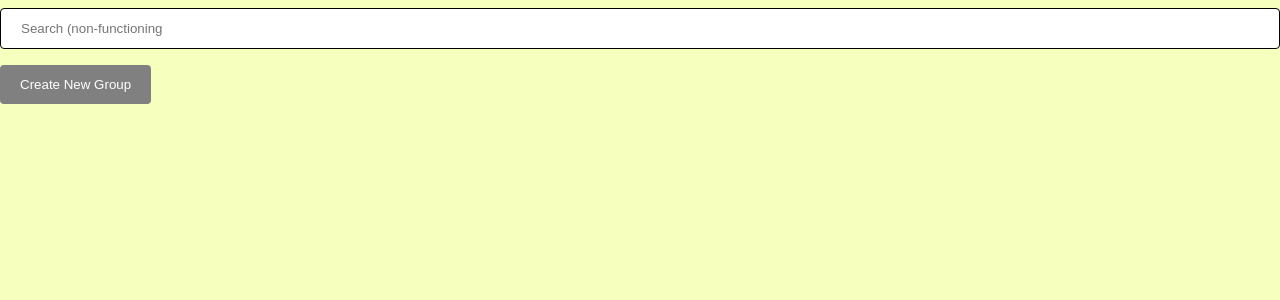
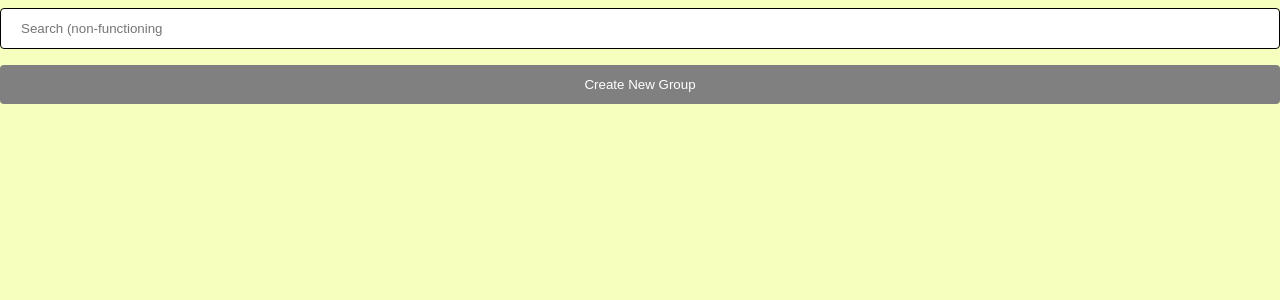
Before and after one commit to cs1520/Quackit, a Flask app: page /groups in a window 1280 px wide. Shown: the part 37-337 px from the top of the page. Run offline with Flask 2, Linux system fonts and the light colour scheme; data that the repository does not hold is empty.

Commit message:
slight fix

```diff
--- a/static/style.css
+++ b/static/style.css
@@ -1,5 +1,5 @@
 button[type = submit] {
-  width: auto;
+  width: 100%;
   background-color: grey;
   color: white;
   padding: 12px 20px;
```
